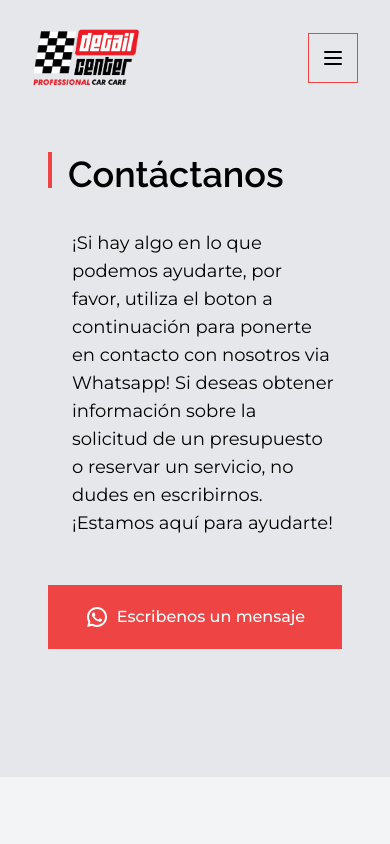
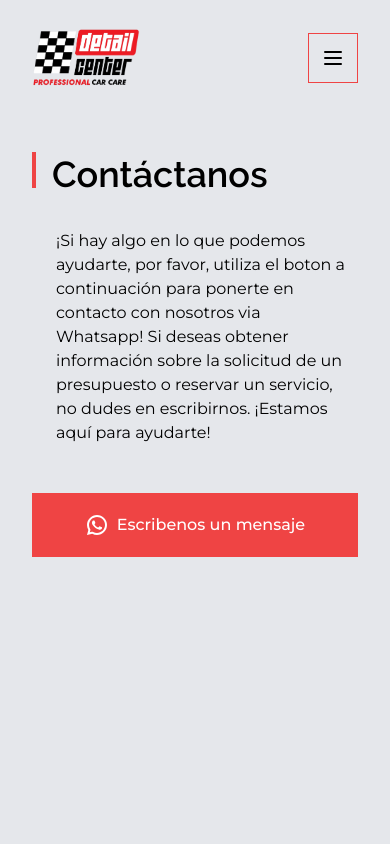
Before and after one commit to Alvarordev/detailcenter-landing, a Next.js app: page /contacto in a window 390 px wide. Shown: the top 844 px of the page. Built offline with nearby package versions, Linux system fonts and the light colour scheme.

Commit message:
Changing Padding and text size on pages

```diff
--- a/src/app/contacto/page.tsx
+++ b/src/app/contacto/page.tsx
@@ -4,10 +4,10 @@ import { raleway } from "@/ui/fonts";
 const Contact = () => {
   return (
     <main className="min-h-screen bg-gray-100">
-      <section className="bg-gray-200 relative overflow-hidden">
+      <section className="bg-gray-200 relative h-screen overflow-hidden">
         <div className="w-full h-32" />
 
-        <div className="lg:max-w-[1280px] w-full mx-auto flex flex-col lg:grid lg:grid-cols-12 pt-6 lg:pt-16 pb-32 z-20 relative px-12 ">
+        <div className="lg:max-w-[1280px] w-full mx-auto flex flex-col lg:grid lg:grid-cols-12 pt-6 lg:pt-16 pb-32 z-20 relative px-8 lg:px-12 ">
           <div className="sticky top-20 flex text-black col-span-4">
             <div className="h-9 w-1 mr-4 lg:h-12 lg:mt-2 lg:mr-10 bg-red-500" />
             <div className="flex flex-col">
@@ -22,7 +22,7 @@ const Contact = () => {
           <div className="col-span-1" />
 
           <div className="col-span-7 pt-3">
-            <p className="text-lg pl-6 pr-2 lg:p-0">
+            <p className="text-md lg:text-lg pl-6 pr-2 lg:p-0">
               ¡Si hay algo en lo que podemos ayudarte, por favor, utiliza el
               boton a continuación para ponerte en contacto con nosotros via Whatsapp!
               Si deseas obtener información sobre la solicitud de un presupuesto
--- a/src/app/nosotros/page.tsx
+++ b/src/app/nosotros/page.tsx
@@ -3,11 +3,11 @@ import { raleway } from "@/ui/fonts";
 
 const About = () => {
   return (
-    <main className="min-h-screen bg-gray-100">
-      <section className="bg-gray-200 relative overflow-hidden">
+    <main className="min-h-screen bg-gray-100 ">
+      <section className="bg-gray-200 relative h-screen overflow-hidden">
         <div className="w-full h-32" />
 
-        <div className="max-w-[1280px] w-full mx-auto grid lg:grid-cols-12 pt-6 lg:pt-16 pb-32 z-20 relative px-12 ">
+        <div className="max-w-[1280px] w-full mx-auto grid lg:grid-cols-12 pt-6 lg:pt-16 pb-32 z-20 relative px-8 lg:px-12 ">
           <div className="sticky top-20 flex text-black col-span-5">
             <div className="h-9 w-1 mr-4 lg:h-12 lg:mt-2 lg:mr-10 bg-red-500"/>
             <div className="flex flex-col">
@@ -22,7 +22,7 @@ const About = () => {
           <div className="col-span-1" />
 
           <div className="col-span-6 pt-3">
-            <p className="text-lg pb-12 pl-6 pr-1 lg:px-0">
+            <p className="text-md lg:text-lg pb-12 pl-6 pr-1 lg:px-0">
               Somos un centro de detailing automotriz especializado en la
               limpieza y detallado de vehículos, brindando servicios con un
               equipo de jóvenes profesionales y especialistas de primer nivel.
```
